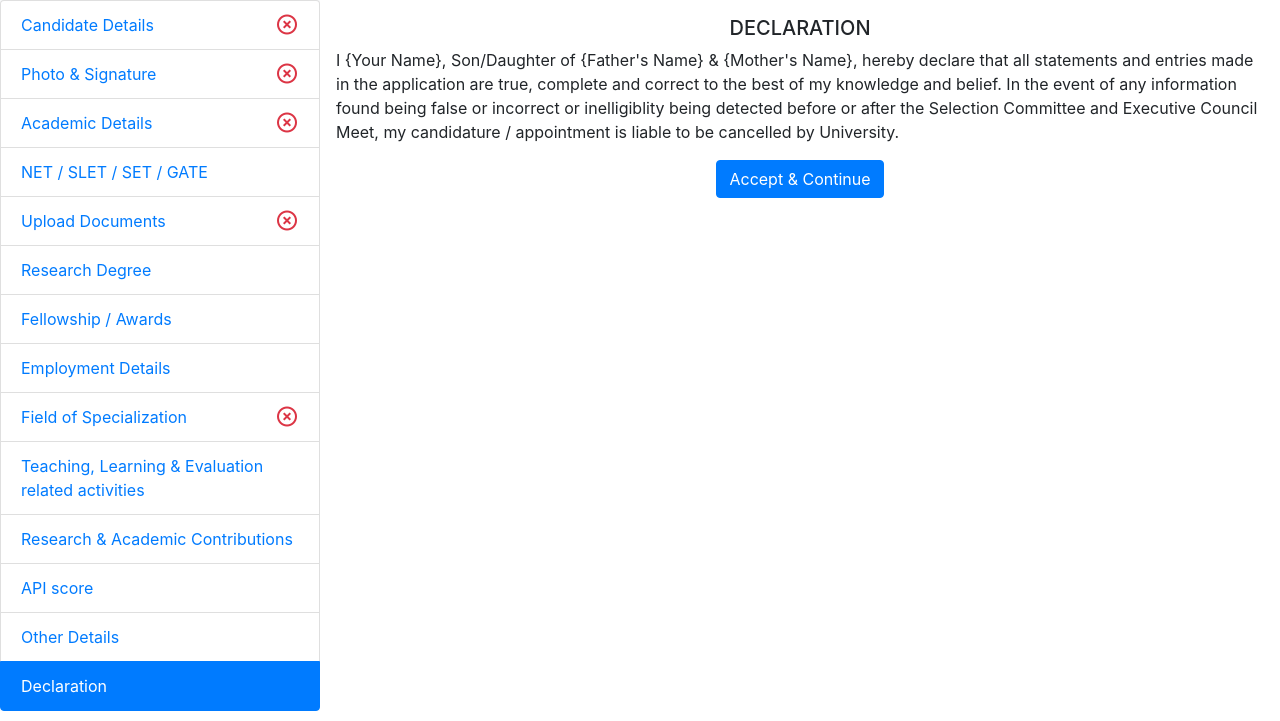
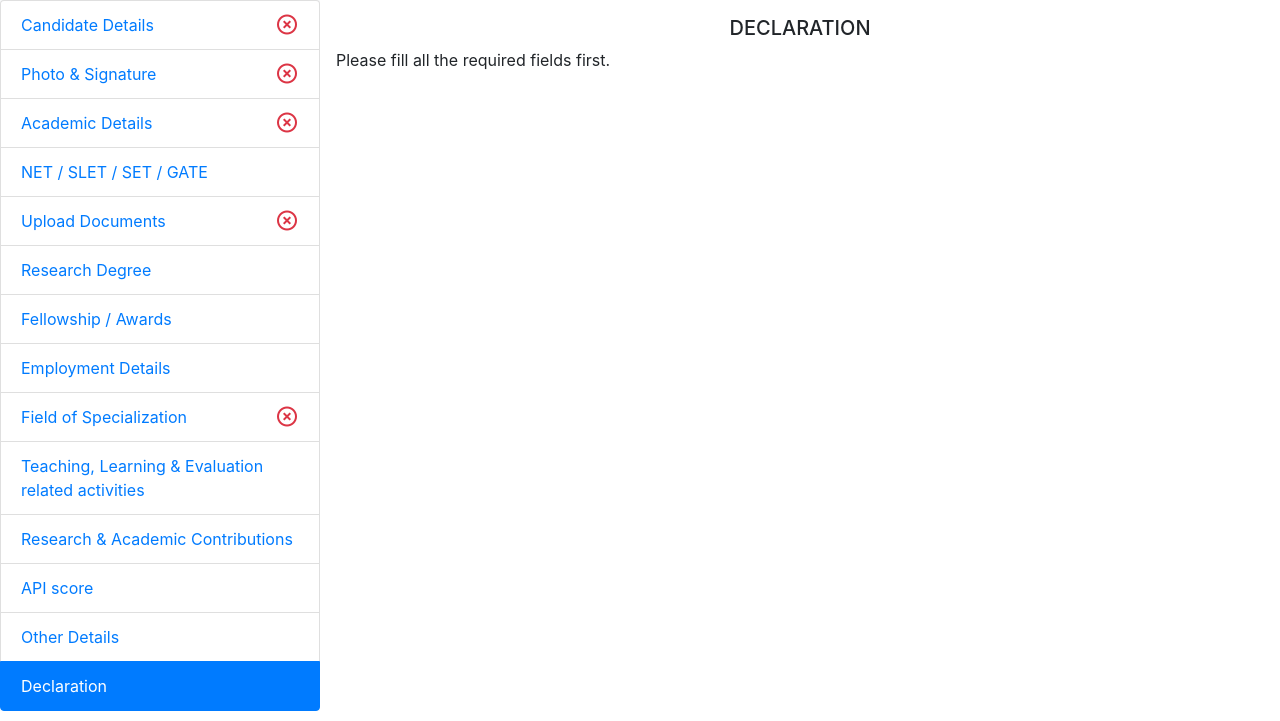
Before and after one commit to Aroxbit/LU-recruitment-portal, a PHP site: page /main/application/declaration.php in a window 1280 px wide. Shown: the part 79-800 px from the top of the page. Run offline with PHP 8.4, Linux system fonts and the light colour scheme; the visitor is signed in with stand-in values (Sample User, id 1); tables that the repository leaves empty or names only in its code hold one stand-in row (values such as "Sample post"); some web fonts are replaced.

Commit message:
fixed bugs

```diff
--- a/application/declaration.php
+++ b/application/declaration.php
@@ -6,6 +6,12 @@ if (!isset($_SESSION['email'])) {
 }
 $uid = $_SESSION['email'];
 require_once('../database.php');
+
+// check if form is not complete
+if(!verifyForm($uid)){
+
+}
+
 
 //initialize candidate vars
 $first_name = "{Your";
@@ -106,16 +112,22 @@ if($count==0) {
       <!-- Form Section -->
       <div class="col p-3">
         <h5 class="text-center">DECLARATION</h5>
-
+        <?php
+          $class_name = "";
+          if(!verifyForm($uid)){
+            echo "Please fill all the required fields first.";
+            $class_name = "d-none";
+          }
+        ?>
         <!-- Enter Name here -->
-        <p class="">
+        <p class='<?php echo $class_name ?>'>
           I <?php echo $first_name . " " . $last_name ?>, Son/Daughter of <?php echo $father_name . " & " . $mother_name ?>, hereby declare that all statements and entries
           made in the application are true, complete and correct to the best of my knowledge and belief. In the event
           of any information found being false or incorrect or inelligiblity being detected before or after the Selection
           Committee and Executive Council Meet, my candidature / appointment is liable to be cancelled by University.
         </p>
 
-        <div class="text-center mt-3">
+        <div class='text-center mt-3 <?php echo $class_name ?>'>
           <a href='./form_preview.php' class="btn btn-primary">Accept & Continue</a>
         </div>
       </div>
--- a/dashboard.php
+++ b/dashboard.php
@@ -4,6 +4,10 @@ session_start();
 if (!isset($_SESSION['email'])) {
   header("Location: index.php");
 }
+$uid = $_SESSION['email'];
+require_once('./database.php');
+
+
 ?>
 
 <!DOCTYPE html>
--- a/register.php
+++ b/register.php
@@ -1,9 +1,6 @@
 <?php
 $mesg = "";
 require_once('./database.php');
-
-echo "A verification email has been sent to your account. Please click on the link in the email to verify your account and <a href='signin.php'>sign in</a>.";
-die();
 
 if(isset($_POST["submit"])){
   $email = $_POST['email'];
```
Also changed, not shown: application/form_preview.php (+7 -2 lines).
